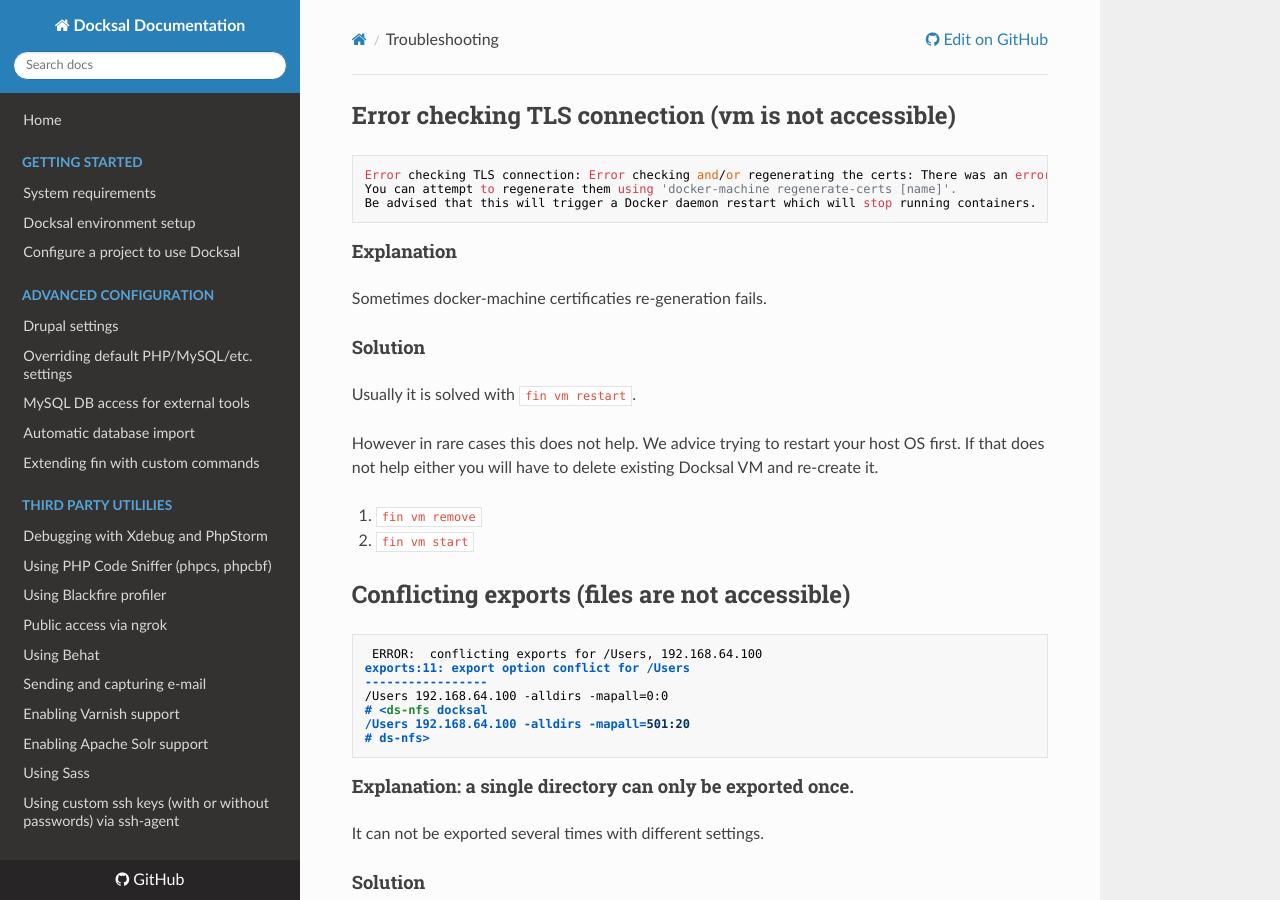
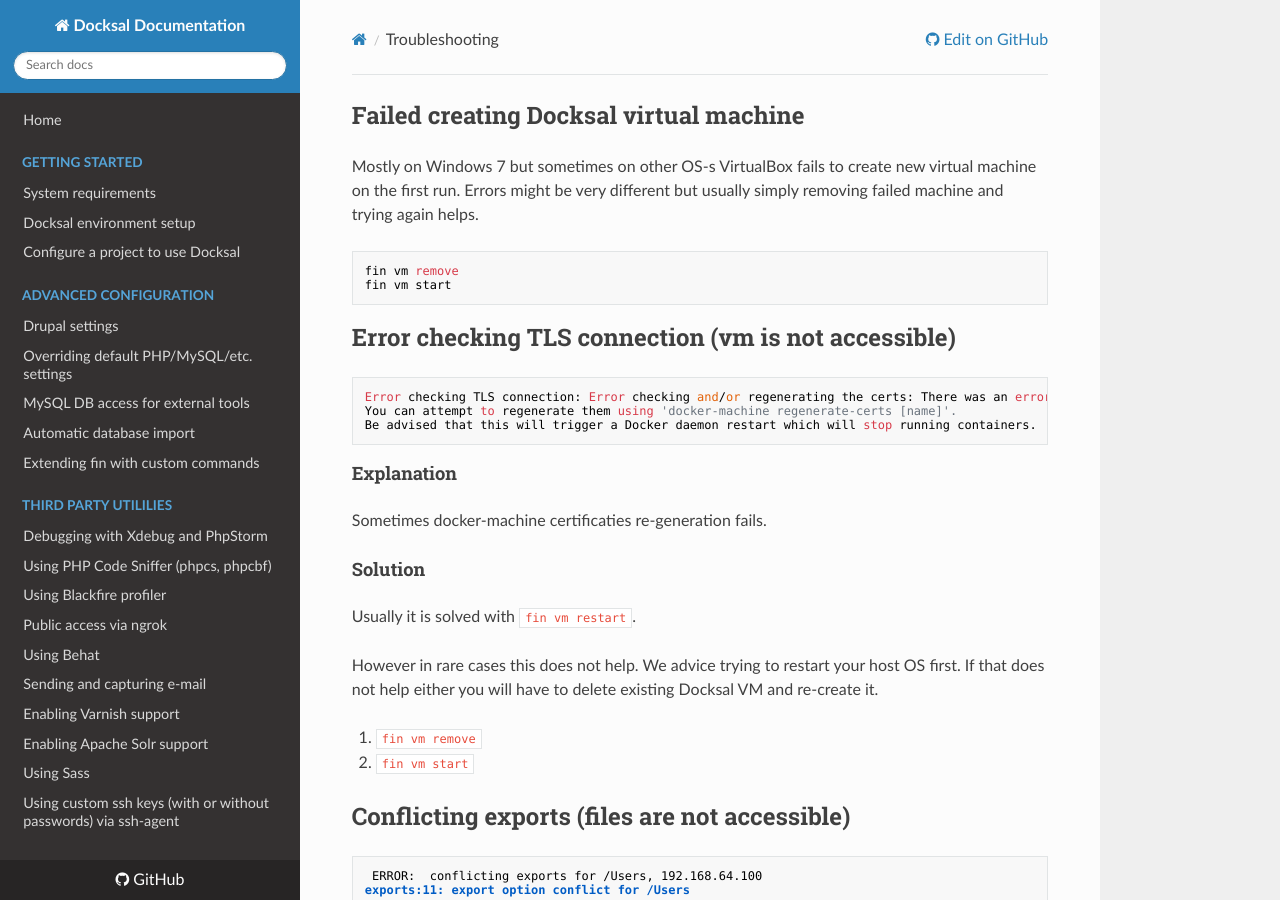
Before and after one commit to docksal/docksal, an MkDocs documentation site: the page built from docs/troubleshooting.md, in a window 1280 px wide and 900 px high. Built offline with MkDocs 1.6.1, drawn with Linux system fonts in a browser that asks for light colours; nearby versions of some CDN libraries; old or Windows-style settings are respelled for this version of MkDocs.

Commit message:
Update troubleshooting.md

````diff
--- a/docs/troubleshooting.md
+++ b/docs/troubleshooting.md
@@ -1,3 +1,12 @@
+## Failed creating Docksal virtual machine
+
+Mostly on Windows 7 but sometimes on other OS-s VirtualBox fails to create new virtual machine on the first run. Errors might be very different but usually simply removing failed machine and trying again helps.
+
+```
+fin vm remove
+fin vm start
+```
+
 ## Error checking TLS connection (vm is not accessible)
 
 ```
````
